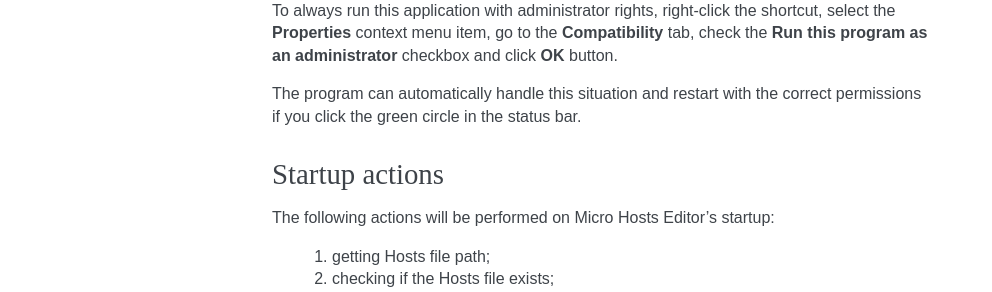
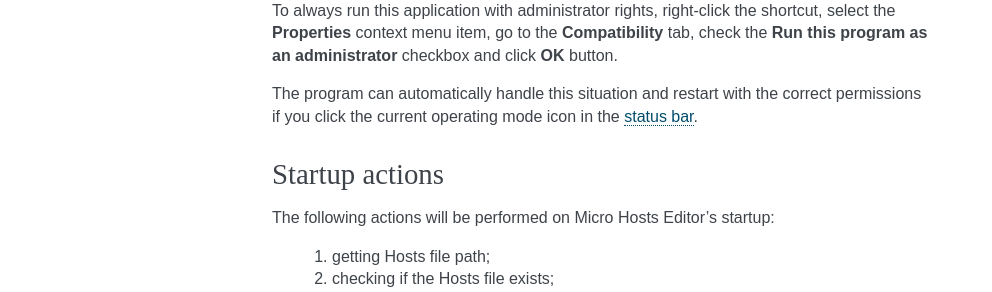
Before and after one commit to xvitaly/mhed, a Sphinx documentation site: the page built from docs/source/getting-started.rst, in a window 1280 px wide. Shown: the part 583-875 px from the top of the page, without its empty margins (148-1140 px from the left). Built offline with Sphinx 7.4.7, drawn with Linux system fonts in a browser that asks for light colours.

Commit message:
Updated "Admin permissions" documentation article to include an internal hyperlink to the "Status bar" article.

```diff
--- a/docs/source/getting-started.rst
+++ b/docs/source/getting-started.rst
@@ -39,7 +39,7 @@ If you want to edit Hosts file, you will need to run this program as an administ
 
 To always run this application with administrator rights, right-click the shortcut, select the **Properties** context menu item, go to the **Compatibility** tab, check the **Run this program as an administrator** checkbox and click **OK** button.
 
-The program can automatically handle this situation and restart with the correct permissions if you click the green circle in the status bar.
+The program can automatically handle this situation and restart with the correct permissions if you click the current operating mode icon in the :ref:`status bar <usage-status>`.
 
 .. index:: startup actions
 .. _gs-startup:
```
Also changed, not shown: 1 other file.
